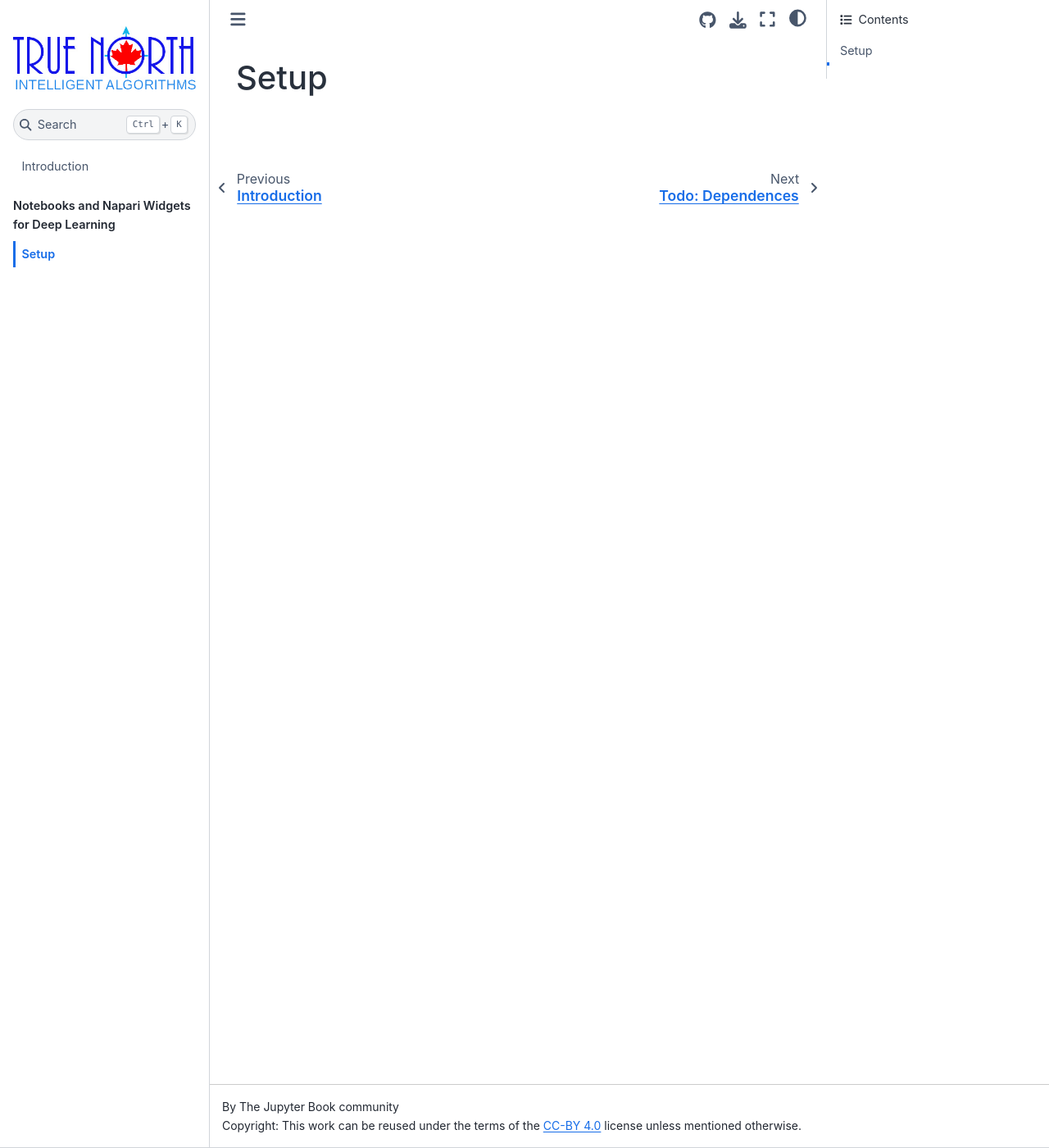
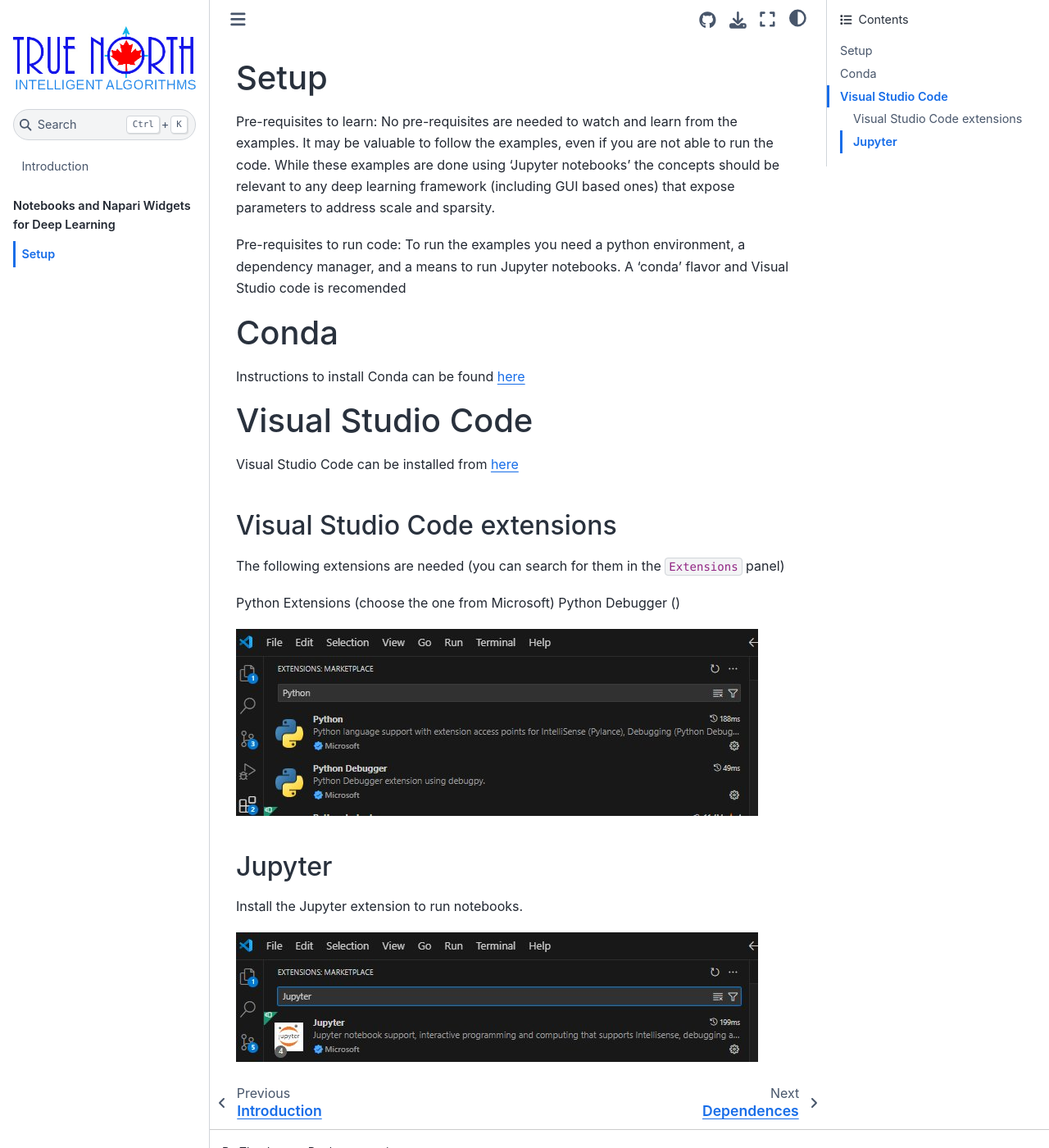
Before and after one commit to True-North-Intelligent-Algorithms/notebooks-and-napari-widgets-for-dl, a Jupyter Book: the page built from docs/00_course_preparation/05_Setup.md, in a window 1280 px wide and 1400 px high. Shown: the whole window at 82% size. Built offline with Jupyter Book 1.0.4 settings and Sphinx 7.4.7 and the Sphinx Book theme 1.1.4, drawn with Linux system fonts in a browser that asks for light colours.

Commit message:
Iterate on course preparation section

````diff
--- a/docs/00_course_preparation/05_Setup.md
+++ b/docs/00_course_preparation/05_Setup.md
@@ -1,3 +1,28 @@
 ## Setup
 
-##
+Pre-requisites to learn:  No pre-requisites are needed to watch and learn from the examples.  It may be valuable to follow the examples, even if you are not able to run the code.  While these examples are done using 'Jupyter notebooks' the concepts should be relevant to any deep learning framework (including GUI based ones) that expose parameters to address scale and sparsity.
+
+Pre-requisites to run code:  To run the examples you need a python environment, a dependency manager, and a means to run Jupyter notebooks.  A 'conda' flavor and Visual Studio code is recomended
+
+## Conda
+
+Instructions to install Conda can be found [here](https://docs.conda.io/projects/conda/en/latest/user-guide/install/index.html)
+
+## Visual Studio Code
+
+Visual Studio Code can be installed from [here](https://code.visualstudio.com/download)
+
+### Visual Studio Code extensions
+
+The following extensions are needed (you can search for them in the ```Extensions``` panel)
+
+Python Extensions (choose the one from Microsoft)
+Python Debugger ()
+
+![Not found](./VS_Python.jpg)
+
+### Jupyter
+
+Install the Jupyter extension to run notebooks.
+
+![Not found](./VS_Jupyter.jpg)
````
Also changed, not shown: docs/00_course_preparation/02_tools.md (added, +11 -0 lines), docs/00_course_preparation/10_Dependencies.md (+20 -16 lines), docs/00_course_preparation/VS_Jupyter.jpg (added), docs/00_course_preparation/VS_Python.jpg (added).
